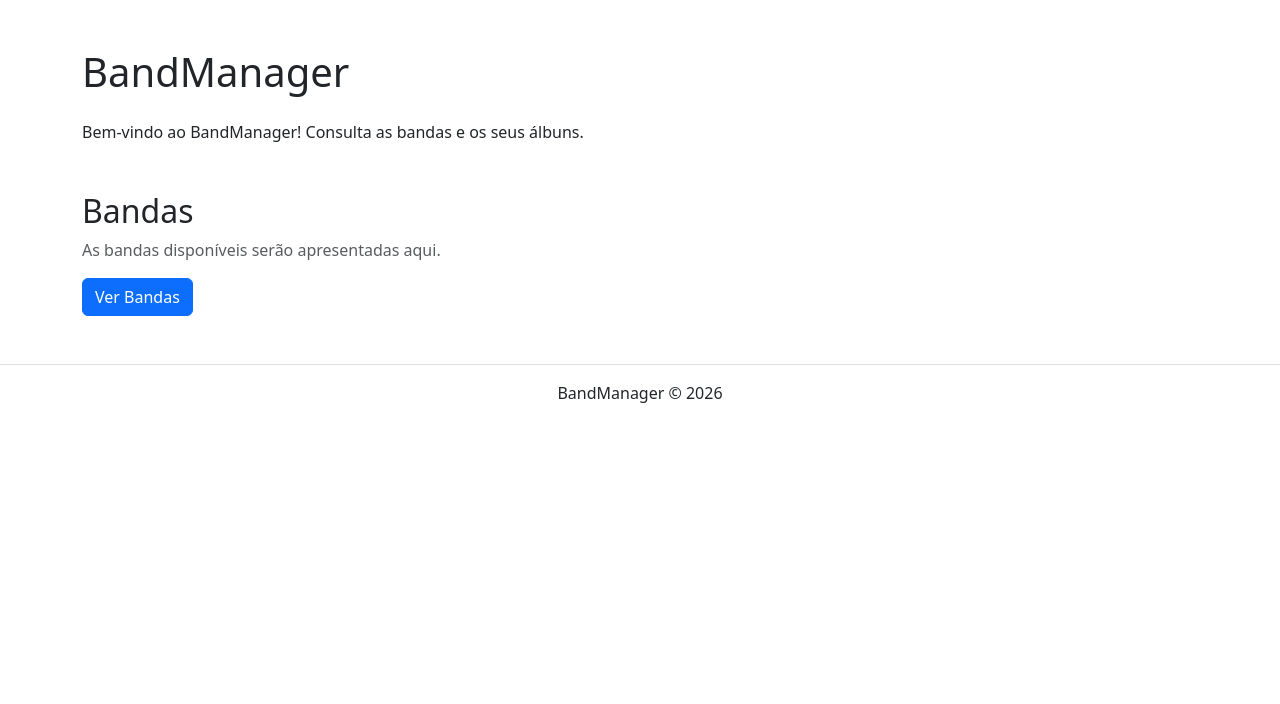
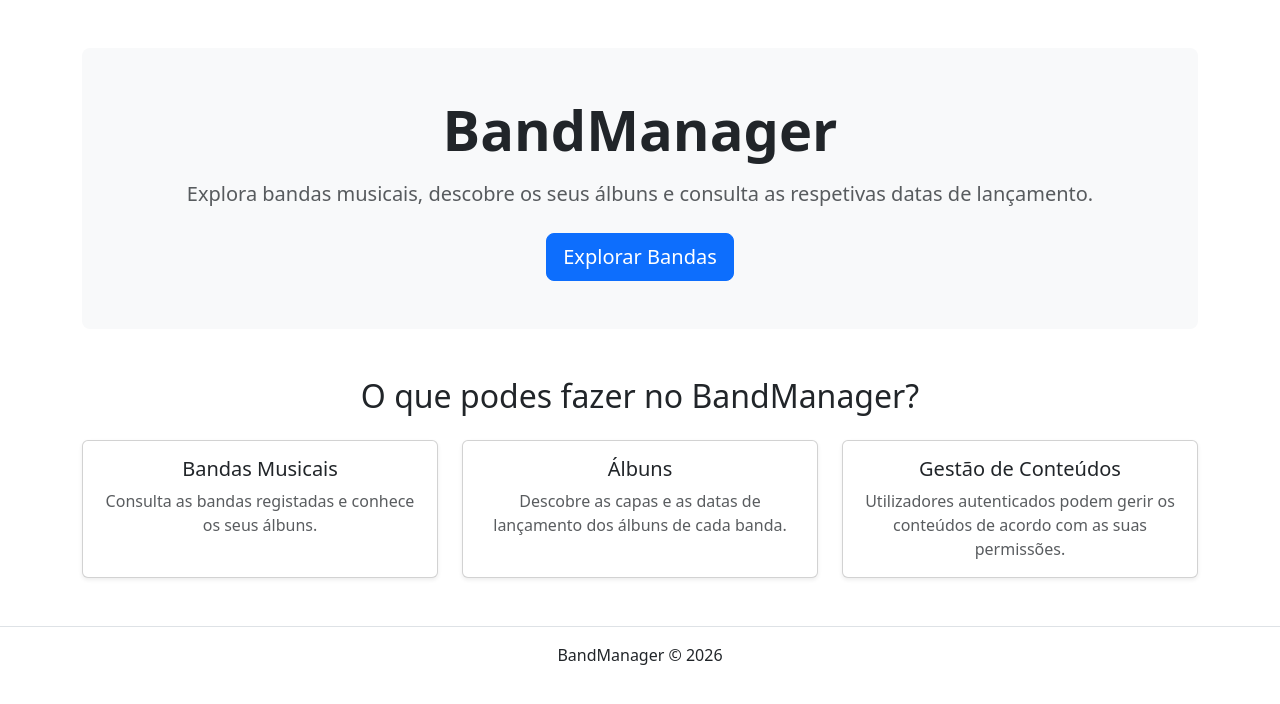
Before and after one commit to robertatramontina/bandmanager, a Laravel app: page /home in a window 1280 px wide. Shown: the part 56-760 px from the top of the page. Run offline with Laravel 12, Linux system fonts and the light colour scheme; parts of the project's set-up code (start-up, migrations or seed data) failed here and were passed over.

Commit message:
Add band search, password reset and UI improvements

```diff
--- a/app/Http/Controllers/BandController.php
+++ b/app/Http/Controllers/BandController.php
@@ -11,11 +11,16 @@ class BandController extends Controller
         return view('home');
 }
 
-    public function index(){
+    public function index(Request $request){
+
+        $search = $request->input('search');
         $bands = Band::withCount('albums')
+        ->when($search, function ($query, $search) {
+            $query->where('name', 'like', '%' . $search . '%');
+        })
         ->get();
 
-        return view('bands.index', compact('bands'));
+        return view('bands.index', compact('bands', 'search'));
     }
 
     public function create(){
--- a/app/Providers/FortifyServiceProvider.php
+++ b/app/Providers/FortifyServiceProvider.php
@@ -60,5 +60,13 @@ class FortifyServiceProvider extends ServiceProvider
         Fortify::registerView(function () {
             return view('auth.register');
         });
+
+        Fortify::requestPasswordResetLinkView(function () {
+            return view('auth.forgot-password');
+        });
+
+        Fortify::resetPasswordView(function ($request) {
+            return view('auth.reset-password', ['request' => $request]);
+        });
     }
 }
--- a/resources/views/home.blade.php
+++ b/resources/views/home.blade.php
@@ -1,19 +1,62 @@
-
 @extends('layouts.master')
 
 @section('content')
 
-    <h1 class="mb-4">BandManager</h1>
+    <div class="bg-light rounded-3 p-5 mb-5 text-center">
 
-    <p>Bem-vindo ao BandManager! Consulta as bandas e os seus álbuns.</p>
+        <h1 class="display-4 fw-bold mb-3">BandManager</h1>
 
-    <h2 class="mt-5">Bandas</h2>
+        <p class="lead text-muted mb-4">
+            Explora bandas musicais, descobre os seus álbuns
+            e consulta as respetivas datas de lançamento.
+        </p>
 
-    <p class="text-muted">
-        As bandas disponíveis serão apresentadas aqui.
-    </p>
-    <a href="{{ route('bands.index') }}" class="btn btn-primary">
-    Ver Bandas
-</a>
+        <a href="{{ route('bands.index') }}" class="btn btn-primary btn-lg">
+            Explorar Bandas
+        </a>
+
+    </div>
+
+    <h2 class="mb-4 text-center">O que podes fazer no BandManager?</h2>
+
+    <div class="row g-4 mb-5">
+
+        <div class="col-md-4">
+            <div class="card h-100 shadow-sm">
+                <div class="card-body text-center">
+                    <h5 class="card-title">Bandas Musicais</h5>
+                    <p class="card-text text-muted">
+                        Consulta as bandas registadas e conhece
+                        os seus álbuns.
+                    </p>
+                </div>
+            </div>
+        </div>
+
+        <div class="col-md-4">
+            <div class="card h-100 shadow-sm">
+                <div class="card-body text-center">
+                    <h5 class="card-title">Álbuns</h5>
+                    <p class="card-text text-muted">
+                        Descobre as capas e as datas de lançamento
+                        dos álbuns de cada banda.
+                    </p>
+                </div>
+            </div>
+        </div>
+
+        <div class="col-md-4">
+            <div class="card h-100 shadow-sm">
+                <div class="card-body text-center">
+                    <h5 class="card-title">Gestão de Conteúdos</h5>
+                    <p class="card-text text-muted">
+                        Utilizadores autenticados podem gerir
+                        os conteúdos de acordo com as suas permissões.
+                    </p>
+                </div>
+            </div>
+        </div>
+
+    </div>
 
 @endsection
--- a/routes/web.php
+++ b/routes/web.php
@@ -45,7 +45,12 @@ Route::resource('albums', AlbumController::class)
 ///rota para a dashboard após login
 /////////////////////////////////////////////////
 Route::get('/dashboard', function () {
-    return view('dashboard');
+
+    $totalBands = \App\Models\Band::count();
+    $totalAlbums = \App\Models\Album::count();
+
+    return view('dashboard', compact('totalBands', 'totalAlbums'));
+
 })->middleware('auth')->name('dashboard');
 
 //////////////////////////////////////////////////
```
Also changed, not shown: resources/views/auth/forgot-password.blade.php (added, +48 -0 lines), resources/views/auth/login.blade.php (+10 -0 lines), resources/views/auth/reset-password.blade.php (added, +61 -0 lines), resources/views/bands/index.blade.php (+28 -16 lines), resources/views/dashboard.blade.php (+37 -6 lines), README.md.
